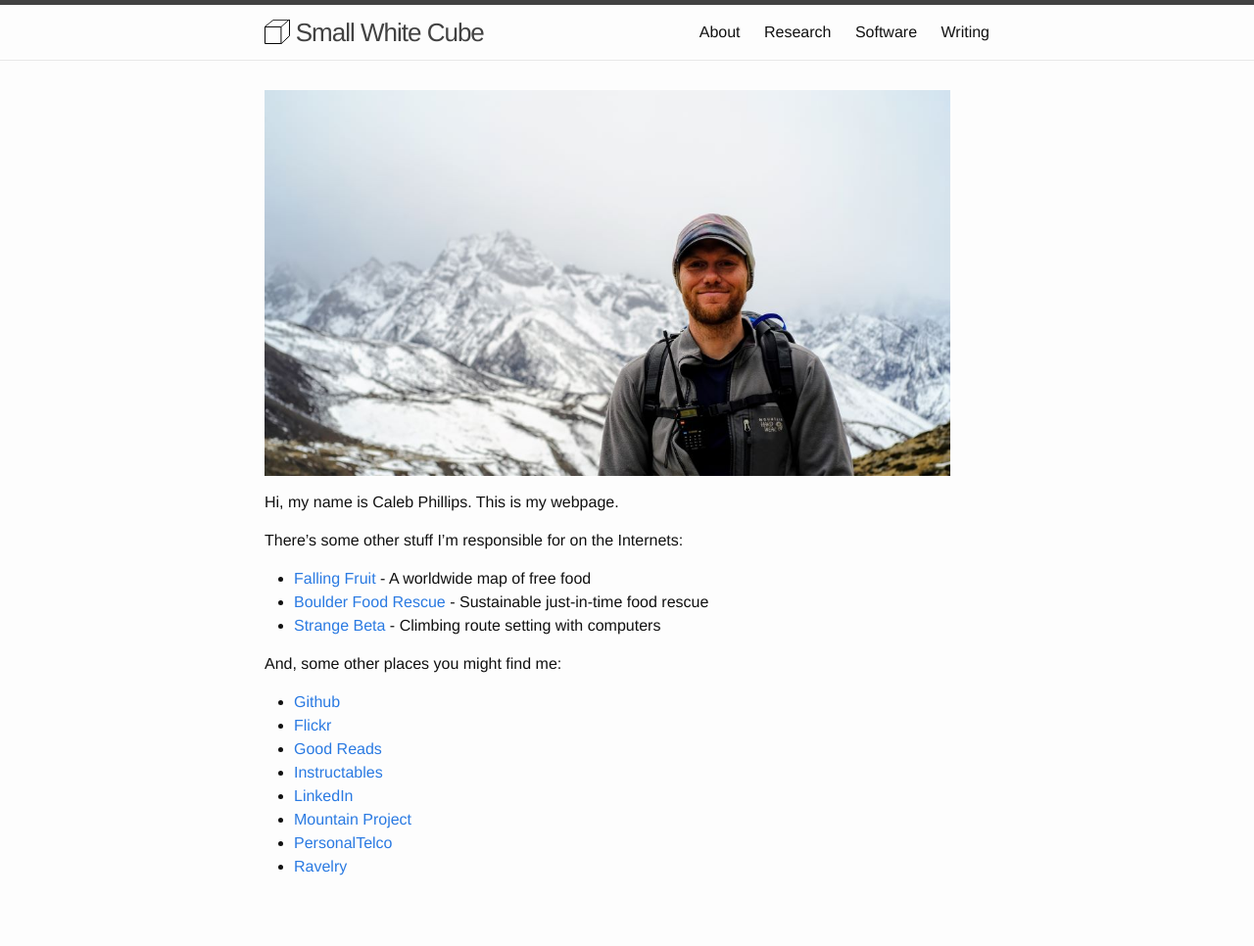
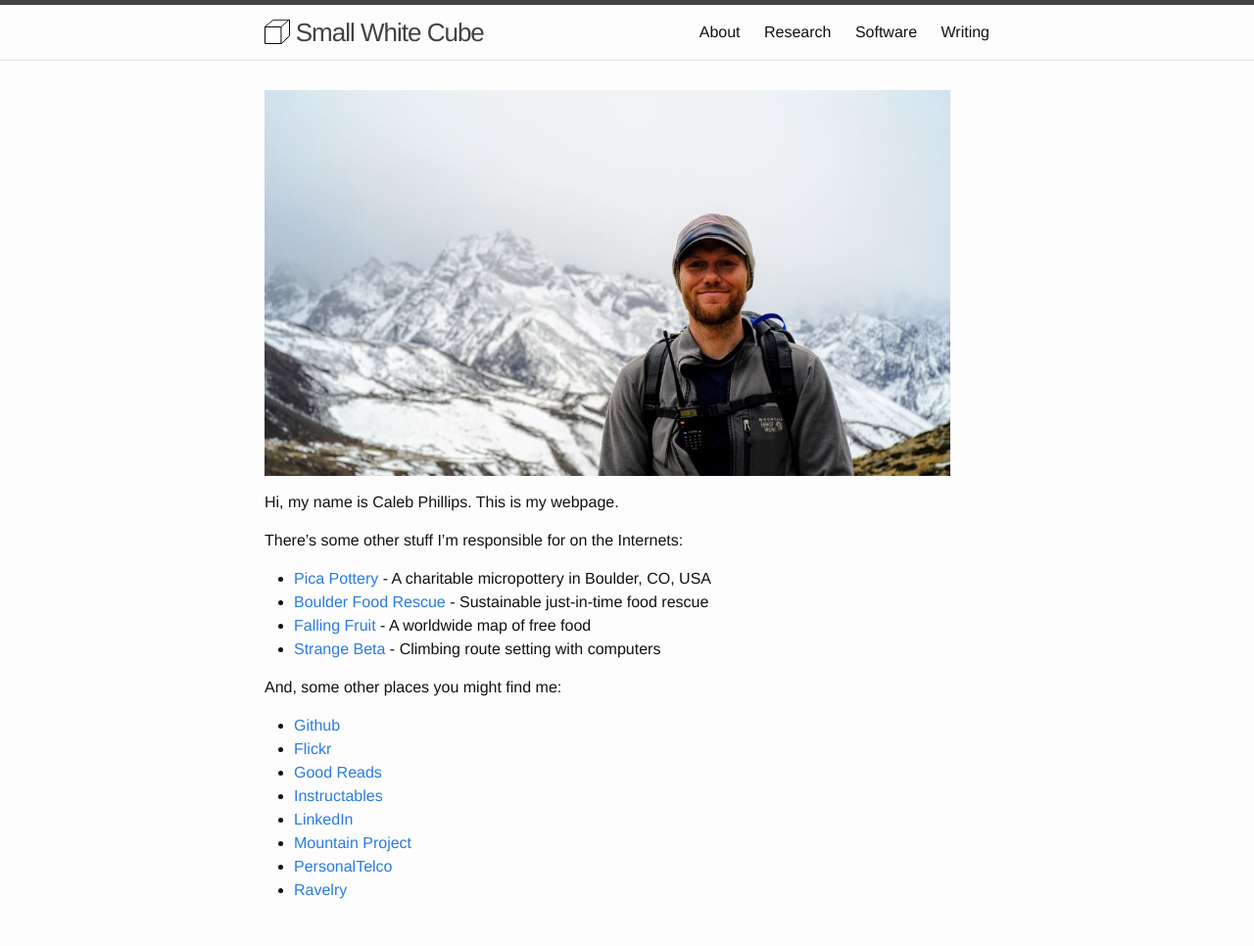
Before and after one commit to somerandomsequence/smallwhitecube, a Jekyll site: the page built from index.md, in a window 1280 px wide. Shown: the whole page at 98% size. Built offline with Jekyll 4.4.1, drawn with Linux system fonts in a browser that asks for light colours; nearby versions of some CDN libraries; before the commit the page ends 942 px from its top, so only the background shows below that.

Commit message:
Update index.md

```diff
--- a/index.md
+++ b/index.md
@@ -7,8 +7,9 @@ Hi, my name is Caleb Phillips. This is my webpage.
 
 There's some other stuff I'm responsible for on the Internets:
 
+*  [Pica Pottery](http://picapottery.com) - A charitable micropottery in Boulder, CO, USA
+*  [Boulder Food Rescue](http://boulderfoodrescue.org) - Sustainable just-in-time food rescue
 *  [Falling Fruit](http://fallingfruit.org) - A worldwide map of free food
-*  [Boulder Food Rescue](http://boulderfoodrescue.org) - Sustainable just-in-time food rescue
 *  [Strange Beta](http://strangebeta.com) - Climbing route setting with computers
 
 And, some other places you might find me:
```
